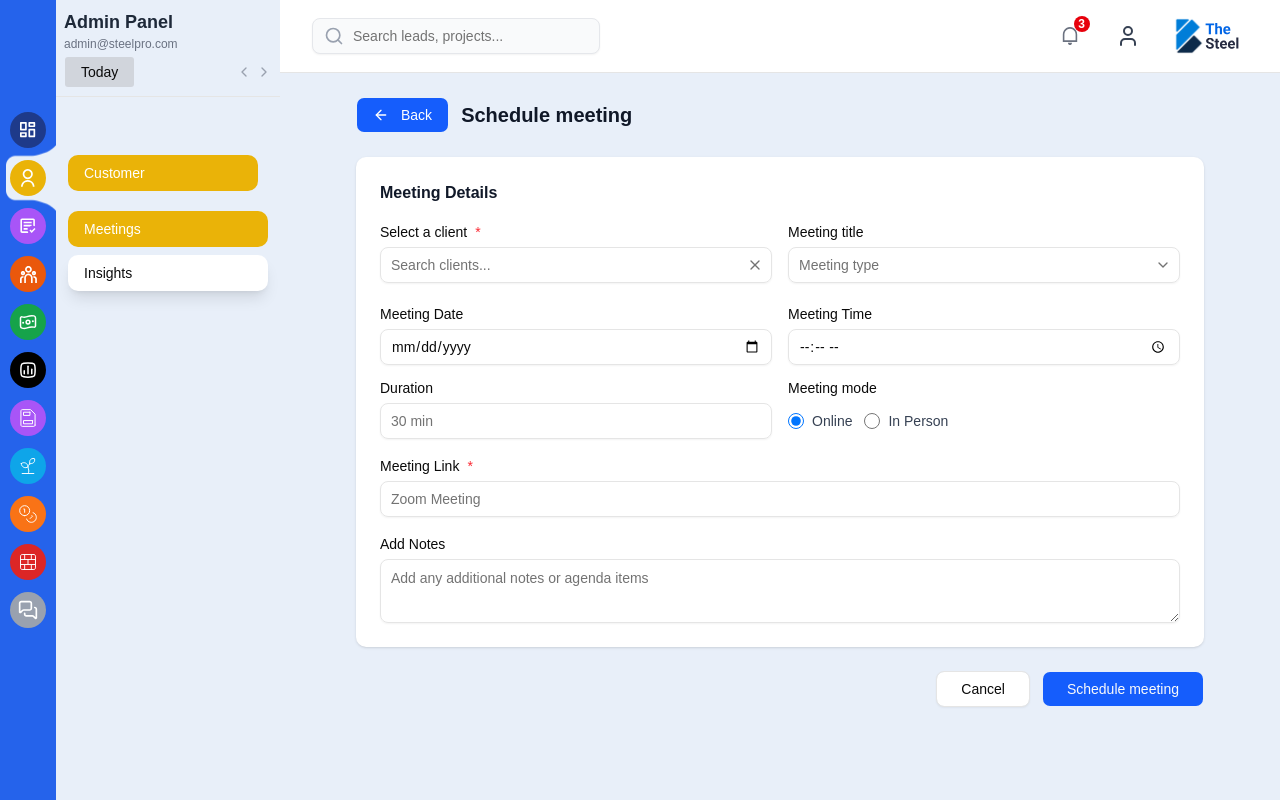
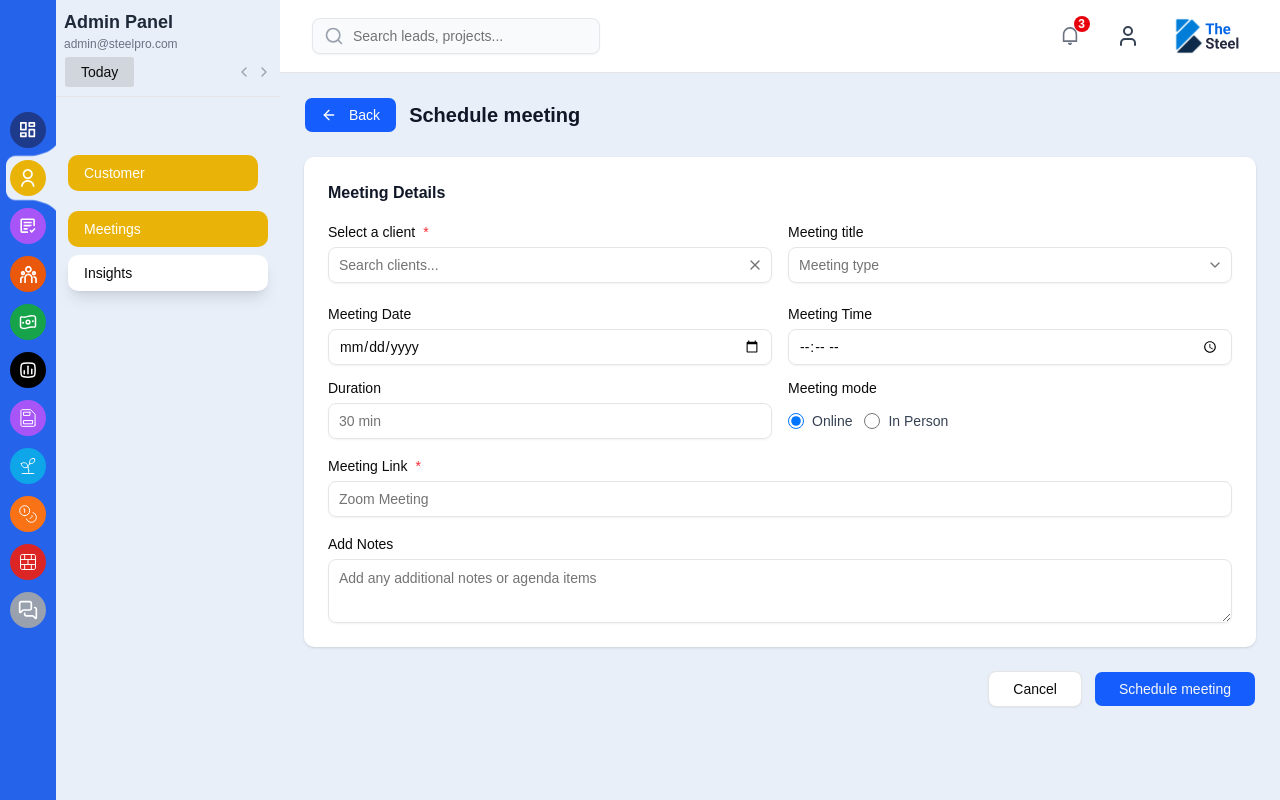
Before and after one commit to react6-flyweis/the-steel-admin, a React (Vite) app: page /customers/meetings/reschedule/1 in a window 1280 px wide. Built offline with nearby package versions, Linux system fonts and the light colour scheme.

Commit message:
fix: adjust layout of ScheduleMeeting component for better responsiveness

```diff
--- a/src/pages/customers/schedule-meeting.tsx
+++ b/src/pages/customers/schedule-meeting.tsx
@@ -56,7 +56,7 @@ export default function ScheduleMeeting() {
   };
 
   return (
-    <div className="p-4 sm:p-6 max-w-4xl mx-auto w-full">
+    <div className="p-4 sm:p-6  w-full">
       {/* Header */}
       <div className="flex items-center gap-3 mb-6">
         <Button
```
